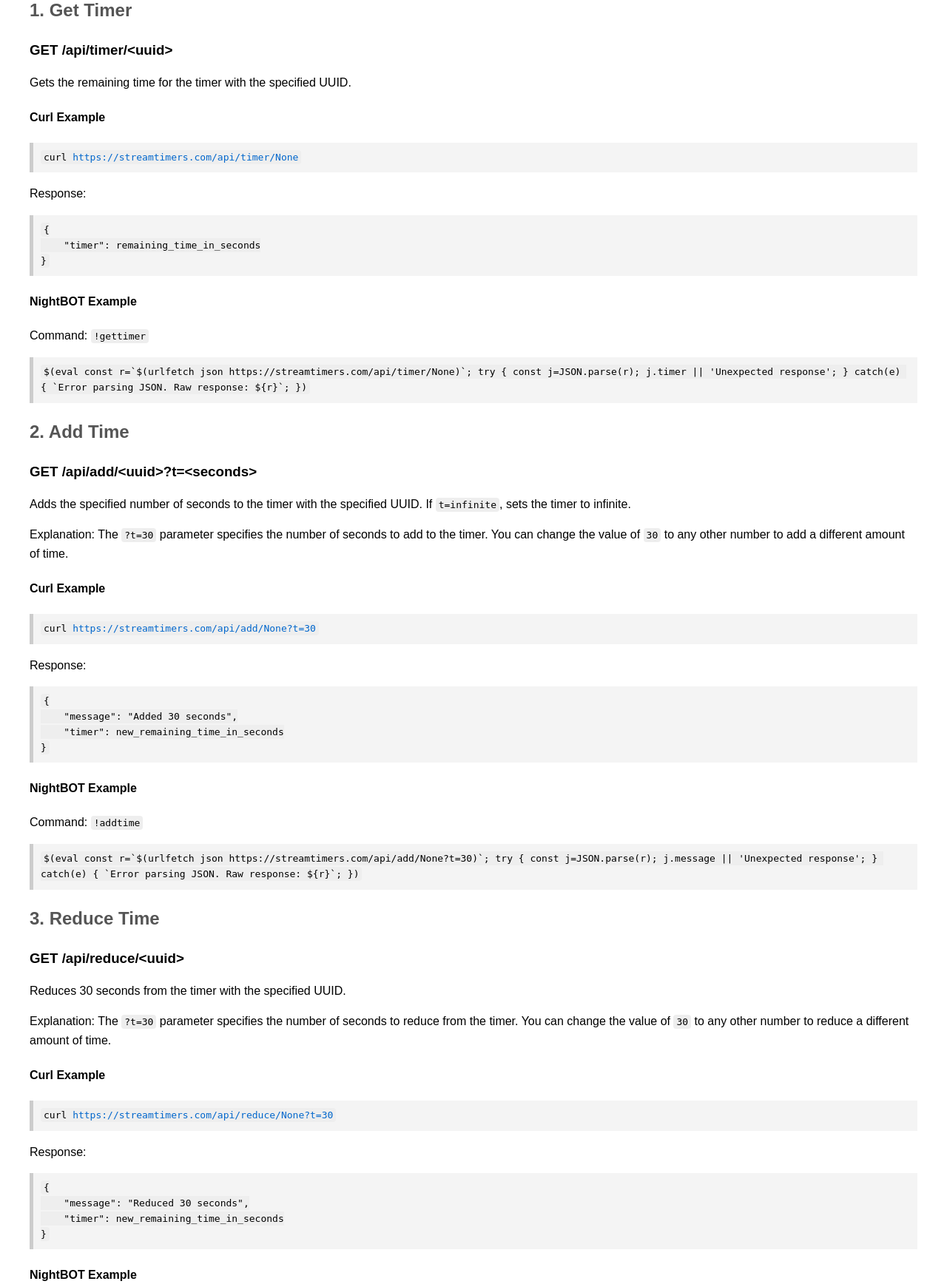
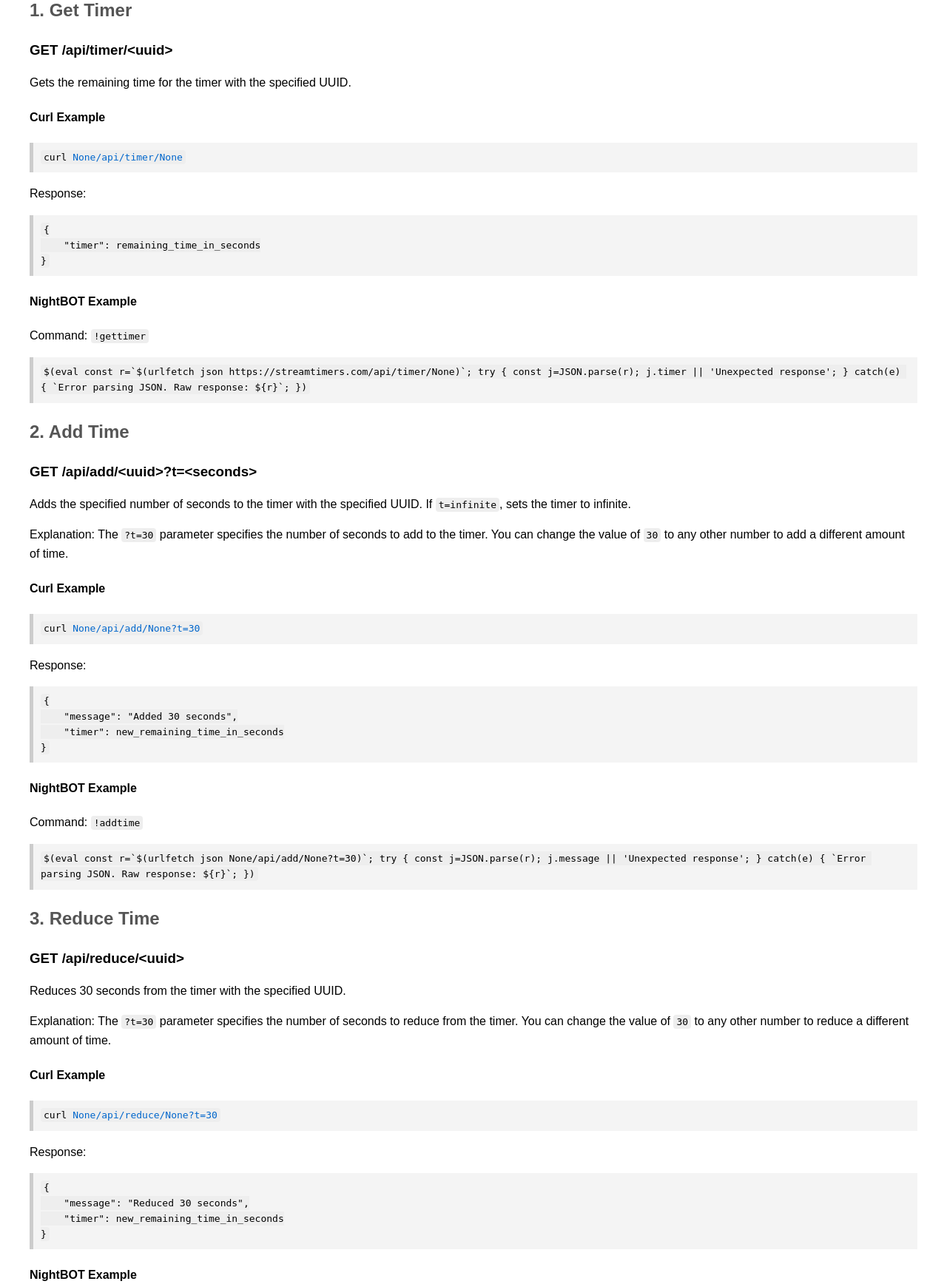
Before and after one commit to justinhennessy/twitch-timer, a Flask app: page /documentation.html in a window 1280 px wide. Shown: the part 185-1921 px from the top of the page at 74% size. Run offline with Flask 3, Linux system fonts and the light colour scheme.

Commit message:
Added base_url to the documentation

```diff
--- a/templates/documentation.html
+++ b/templates/documentation.html
@@ -52,7 +52,7 @@
         <h3>GET /api/timer/&lt;uuid&gt;</h3>
         <p>Gets the remaining time for the timer with the specified UUID.</p>
         <h4>Curl Example</h4>
-        <pre><code>curl <a href="https://streamtimers.com/api/timer/{{ uuid }}" target="_blank">https://streamtimers.com/api/timer/{{ uuid }}</a></code></pre>
+        <pre><code>curl <a href="{{ base_url }}/api/timer/{{ uuid }}" target="_blank">{{ base_url }}/api/timer/{{ uuid }}</a></code></pre>
         <p>Response:</p>
         <pre><code>{
     "timer": remaining_time_in_seconds
@@ -68,7 +68,7 @@
         <p>Adds the specified number of seconds to the timer with the specified UUID. If <code>t=infinite</code>, sets the timer to infinite.</p>
         <p>Explanation: The <code>?t=30</code> parameter specifies the number of seconds to add to the timer. You can change the value of <code>30</code> to any other number to add a different amount of time.</p>
         <h4>Curl Example</h4>
-        <pre><code>curl <a href="https://streamtimers.com/api/add/{{ uuid }}?t=30" target="_blank">https://streamtimers.com/api/add/{{ uuid }}?t=30</a></code></pre>
+        <pre><code>curl <a href="{{ base_url }}/api/add/{{ uuid }}?t=30" target="_blank">{{ base_url }}/api/add/{{ uuid }}?t=30</a></code></pre>
         <p>Response:</p>
         <pre><code>{
     "message": "Added 30 seconds",
@@ -76,7 +76,7 @@
 }</code></pre>
         <h4>NightBOT Example</h4>
         <p>Command: <code>!addtime</code></p>
-        <pre><code>$(eval const r=`$(urlfetch json https://streamtimers.com/api/add/{{ uuid }}?t=30)`; try { const j=JSON.parse(r); j.message || 'Unexpected response'; } catch(e) { `Error parsing JSON. Raw response: ${r}`; })</code></pre>
+        <pre><code>$(eval const r=`$(urlfetch json {{ base_url }}/api/add/{{ uuid }}?t=30)`; try { const j=JSON.parse(r); j.message || 'Unexpected response'; } catch(e) { `Error parsing JSON. Raw response: ${r}`; })</code></pre>
     </div>
 
     <div class="endpoint">
@@ -85,7 +85,7 @@
         <p>Reduces 30 seconds from the timer with the specified UUID.</p>
         <p>Explanation: The <code>?t=30</code> parameter specifies the number of seconds to reduce from the timer. You can change the value of <code>30</code> to any other number to reduce a different amount of time.</p>
         <h4>Curl Example</h4>
-        <pre><code>curl <a href="https://streamtimers.com/api/reduce/{{ uuid }}?t=30" target="_blank">https://streamtimers.com/api/reduce/{{ uuid }}?t=30</a></code></pre>
+        <pre><code>curl <a href="{{ base_url }}/api/reduce/{{ uuid }}?t=30" target="_blank">{{ base_url }}/api/reduce/{{ uuid }}?t=30</a></code></pre>
         <p>Response:</p>
         <pre><code>{
     "message": "Reduced 30 seconds",
@@ -93,7 +93,7 @@
 }</code></pre>
         <h4>NightBOT Example</h4>
         <p>Command: <code>!reducetime</code></p>
-        <pre><code>$(eval const r=`$(urlfetch json https://streamtimers.com/api/reduce/{{ uuid }}?t=30)`; try { const j=JSON.parse(r); j.message || 'Unexpected response'; } catch(e) { `Error parsing JSON. Raw response: ${r}`; })</code></pre>
+        <pre><code>$(eval const r=`$(urlfetch json {{ base_url }}/api/reduce/{{ uuid }}?t=30)`; try { const j=JSON.parse(r); j.message || 'Unexpected response'; } catch(e) { `Error parsing JSON. Raw response: ${r}`; })</code></pre>
     </div>
 
     <div class="endpoint">
@@ -101,7 +101,7 @@
         <h3>GET /api/reset/&lt;uuid&gt;</h3>
         <p>Resets the timer with the specified UUID.</p>
         <h4>Curl Example</h4>
-        <pre><code>curl <a href="https://streamtimers.com/api/reset/{{ uuid }}" target="_blank">https://streamtimers.com/api/reset/{{ uuid }}</a></code></pre>
+        <pre><code>curl <a href="{{ base_url }}/api/reset/{{ uuid }}" target="_blank">{{ base_url }}/api/reset/{{ uuid }}</a></code></pre>
         <p>Response:</p>
         <pre><code>{
     "message": "Timer has been reset",
@@ -109,7 +109,7 @@
 }</code></pre>
         <h4>NightBOT Example</h4>
         <p>Command: <code>!resettimer</code></p>
-        <pre><code>$(eval const r=`$(urlfetch json https://streamtimers.com/api/reset/{{ uuid }})`; try { const j=JSON.parse(r); j.message || 'Unexpected response'; } catch(e) { `Error parsing JSON. Raw response: ${r}`; })</code></pre>
+        <pre><code>$(eval const r=`$(urlfetch json {{ base_url }}/api/reset/{{ uuid }})`; try { const j=JSON.parse(r); j.message || 'Unexpected response'; } catch(e) { `Error parsing JSON. Raw response: ${r}`; })</code></pre>
     </div>
 
     <div class="endpoint">
@@ -117,7 +117,7 @@
         <h3>GET /api/start/&lt;uuid&gt;</h3>
         <p>Starts the timer with the specified UUID.</p>
         <h4>Curl Example</h4>
-        <pre><code>curl <a href="https://streamtimers.com/api/start/{{ uuid }}" target="_blank">https://streamtimers.com/api/start/{{ uuid }}</a></code></pre>
+        <pre><code>curl <a href="{{ base_url }}/api/start/{{ uuid }}" target="_blank">{{ base_url }}/api/start/{{ uuid }}</a></code></pre>
         <p>Response:</p>
         <pre><code>{
     "message": "Timer started",
@@ -125,7 +125,7 @@
 }</code></pre>
         <h4>NightBOT Example</h4>
         <p>Command: <code>!starttimer</code></p>
-        <pre><code>$(eval const r=`$(urlfetch json https://streamtimers.com/api/start/{{ uuid }})`; try { const j=JSON.parse(r); j.message || 'Unexpected response'; } catch(e) { `Error parsing JSON. Raw response: ${r}`; })</code></pre>
+        <pre><code>$(eval const r=`$(urlfetch json {{ base_url }}/api/start/{{ uuid }})`; try { const j=JSON.parse(r); j.message || 'Unexpected response'; } catch(e) { `Error parsing JSON. Raw response: ${r}`; })</code></pre>
     </div>
 </body>
 </html>
```
